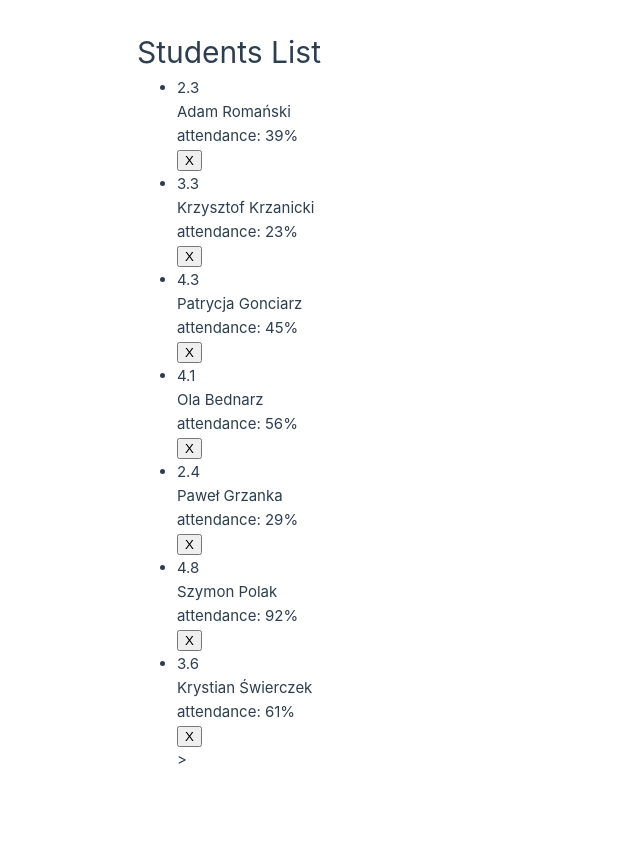
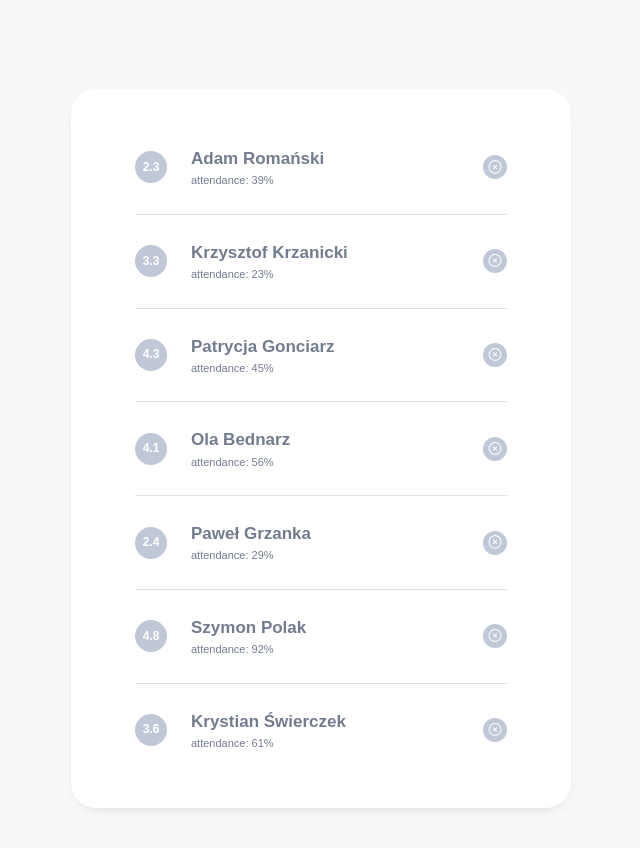
Before and after one commit to writecleancode/studybuddy-vue, a Vue app: page / in a window 1280 px wide. Shown: the top 848 px of the page, without its empty margins (319-959 px from the left). Before the commit the page ends 800 px from the top, so only its background shows below. Built offline with nearby package versions, Linux system fonts and the light colour scheme.

Commit message:
further exercises

```diff
--- a/src/assets/main.css
+++ /dev/null
@@ -1,35 +0,0 @@
-@import './base.css';
-
-#app {
-  max-width: 1280px;
-  margin: 0 auto;
-  padding: 2rem;
-  font-weight: normal;
-}
-
-a,
-.green {
-  text-decoration: none;
-  color: hsla(160, 100%, 37%, 1);
-  transition: 0.4s;
-  padding: 3px;
-}
-
-@media (hover: hover) {
-  a:hover {
-    background-color: hsla(160, 100%, 37%, 0.2);
-  }
-}
-
-@media (min-width: 1024px) {
-  body {
-    display: flex;
-    place-items: center;
-  }
-
-  #app {
-    display: grid;
-    grid-template-columns: 1fr 1fr;
-    padding: 0 2rem;
-  }
-}
--- /dev/null
+++ b/src/assets/styles/main.scss
@@ -0,0 +1,61 @@
+@import './base.css';
+
+*,
+*::before,
+*::after {
+  box-sizing: border-box;
+  margin: 0;
+  padding: 0;
+}
+
+html {
+  font-size: 62.5%;
+  scroll-behavior: smooth;
+  -webkit-tap-highlight-color: transparent;
+}
+
+body {
+  position: relative;
+  color: #3e3e3e;
+  font-size: 1.6rem;
+  font-family: 'Montserrat', sans-serif;
+
+  /* &.preventScroll {
+    overflow-y: hidden;
+  }
+
+  .ReactModalPortal {
+    @media (min-width: 1200px) {
+      display: none;
+    }
+  } */
+}
+
+img {
+  vertical-align: middle;
+}
+
+a,
+button,
+select {
+  font-family: inherit;
+  cursor: pointer;
+}
+
+a {
+  text-decoration: none;
+  color: inherit;
+}
+
+input {
+  font-family: inherit;
+}
+
+button {
+  color: inherit;
+}
+
+table {
+  border-spacing: 0;
+  border-collapse: collapse;
+}
--- a/src/components/StudentsList.vue
+++ /dev/null
@@ -1,23 +0,0 @@
-<script>
-import StudentsListItem from '@/components/StudentsListItem.vue';
-
-export default {
-	components: {
-		StudentsListItem,
-	},
-
-	props: {
-		students: {
-			type: Object,
-		},
-	},
-};
-</script>
-
-<template>
-	<div>
-		<ul>
-			<StudentsListItem v-bind:students />>
-		</ul>
-	</div>
-</template>
--- a/src/components/StudentsListItem.vue
+++ /dev/null
@@ -1,20 +0,0 @@
-<script>
-export default {
-	props: {
-		students: {
-			type: Object,
-		},
-	},
-};
-</script>
-
-<template>
-	<li v-for="student in students">
-		<div>{{ student.average }}</div>
-		<div>
-			<p>{{ student.name }}</p>
-			<p>attendance: {{ student.attendance }}</p>
-		</div>
-		<button>X</button>
-	</li>
-</template>
--- /dev/null
+++ b/src/components/atoms/DeleteButton.vue
@@ -0,0 +1,25 @@
+<template>
+	<button class="delete-button" aria-label="delete student from the list">
+		<img src="@/assets/icons/delete-icon.svg" alt="" />
+	</button>
+</template>
+
+<style scoped>
+.delete-button {
+	display: flex;
+	justify-content: center;
+	align-items: center;
+	margin-left: auto;
+	border: none;
+	border-radius: 100px;
+	width: 24px;
+	height: 24px;
+	/* background-color: ${({ theme }) => theme.colors.grey}; */
+	background-color: #c0c7d6;
+
+	img {
+		width: 60%;
+		height: 60%;
+	}
+}
+</style>
--- /dev/null
+++ b/src/components/atoms/StyledAverage.vue
@@ -0,0 +1,62 @@
+<script>
+export default {
+	props: {
+		average: {
+			type: String,
+		},
+	},
+
+	data() {
+        const bgColor = ''
+		// const bgColor = () => {
+		// 	if (average >= 4) return 'success';
+		// 	if (average >= 3) return 'warning';
+		// 	if (average >= 2) return 'error';
+		// 	return '';
+		// };
+
+		return {
+			bgColor,
+		};
+	},
+};
+</script>
+
+<template>
+	<div v-bind:class="`styled-average-wrapper ${bgColor}`">{{ average }}</div>
+</template>
+
+<style lang="scss" scoped>
+.styled-average-wrapper {
+	display: flex;
+	justify-content: center;
+	align-items: center;
+	width: 32px;
+	height: 32px;
+	border-radius: 100px;
+	/* background-color: ${({ theme, $average }) => {
+		if ($average >= 4) return theme.colors.success;
+		if ($average >= 3) return theme.colors.warning;
+		if ($average >= 2) return theme.colors.error;
+		return theme.colors.grey;
+        }};
+        color: ${({ theme }) => theme.colors.white};
+        font-size: ${({ theme }) => theme.fontSize.m}; */
+	background-color: #c0c7d6;
+	color: #fff;
+	font-size: 1.2rem;
+	font-weight: bold;
+
+	&.success {
+		background-color: #8fcb81;
+	}
+
+	&.warning {
+		background-color: #e1d888;
+	}
+
+	&.error {
+		background-color: #cb8581;
+	}
+}
+</style>
--- /dev/null
+++ b/src/components/atoms/StyledInfo.vue
@@ -0,0 +1,40 @@
+<script>
+export default {
+	props: {
+		name: {
+			type: String,
+		},
+		attendance: {
+			type: String,
+		},
+	},
+};
+</script>
+
+<template>
+	<div class="styled-info-wrapper">
+		<p class="styled-info-name">{{ name }}</p>
+		<p class="styled-info-attendance">attendance: {{ attendance }}</p>
+	</div>
+</template>
+
+<style scoped>
+.styled-info-wrapper {
+	margin-left: 24px;
+}
+
+.styled-info-name {
+	/* color: ${({ theme }) => theme.colors.darkGrey};
+	font-size: ${({ theme }) => theme.fontSize.l}; */
+	color: #737c8e;
+	font-size: 1.7rem;
+	font-weight: bold;
+}
+
+.styled-info-attendance {
+	/* color: ${({ theme }) => theme.colors.darkGrey};
+	font-size: ${({ theme }) => theme.fontSize.s}; */
+	color: #737c8e;
+	font-size: 1.1rem;
+}
+</style>
--- /dev/null
+++ b/src/components/molecules/StudentsListItem.vue
@@ -0,0 +1,43 @@
+<script>
+import StyledAverage from '@/components/atoms/StyledAverage.vue';
+import StyledInfo from '@/components/atoms/StyledInfo.vue';
+import DeleteButton from '@/components/atoms/DeleteButton.vue';
+
+export default {
+	props: {
+		students: {
+			type: Object,
+		},
+		deleteStudent: {
+			type: Function,
+		},
+	},
+
+	components: {
+		StyledAverage,
+		StyledInfo,
+		DeleteButton,
+	},
+};
+</script>
+
+<template>
+	<li v-for="{ average, name, attendance } in students" class="styled-list-item">
+		<StyledAverage v-bind:average />
+		<StyledInfo v-bind:name v-bind:attendance />
+		<DeleteButton v-on:click="deleteStudent(name)" />
+	</li>
+</template>
+
+<style scoped>
+.styled-list-item {
+	display: flex;
+	align-items: center;
+	padding: 24px 0;
+	border-bottom: 1px solid #dfe2e8;
+
+	&:last-child {
+		border-bottom: none;
+	}
+}
+</style>
--- /dev/null
+++ b/src/components/organisms/StudentsList.vue
@@ -0,0 +1,43 @@
+<script>
+import StudentsListItem from '@/components/molecules/StudentsListItem.vue';
+
+export default {
+	components: {
+		StudentsListItem,
+	},
+
+	props: {
+		students: {
+			type: Object,
+		},
+		deleteStudent: {
+			type: Function,
+		},
+	},
+};
+</script>
+
+<template>
+	<div class="wrapper">
+		<ul class="styled-list">
+			<StudentsListItem v-bind:students v-bind:deleteStudent />
+		</ul>
+	</div>
+</template>
+
+<style scoped>
+.wrapper {
+	margin: 25px;
+	padding: 32px 64px;
+	border-radius: 25px;
+	width: 100%;
+	max-width: 500px;
+	/* background-color: ${({ theme }) => theme.colors.white}; */
+	background-color: #fff;
+	box-shadow: 0 5px 15px -10px rgba(0, 0, 0, 0.3);
+}
+
+.styled-list {
+	list-style: none;
+}
+</style>
--- a/src/main.ts
+++ b/src/main.ts
@@ -1,5 +1,4 @@
-import './assets/main.css';
-
+import './assets/styles/main.scss';
 import { createApp } from 'vue';
 import App from './views/App.vue';
 
--- a/src/views/App.vue
+++ b/src/views/App.vue
@@ -1,13 +1,20 @@
 <script lang="ts">
-import StudentsList from '@/components/StudentsList.vue';
+import { ref } from 'vue';
 import { students as studentsData } from '@/data/students';
+import StudentsList from '@/components/organisms/StudentsList.vue';
 
 export default {
 	data() {
-		const students = studentsData;
+		const students = ref(studentsData);
+
+		const deleteStudent = name => {
+			const filteredStudnets = students.value.filter(student => student.name !== name);
+			students.value = filteredStudnets;
+		};
 
 		return {
 			students,
+			deleteStudent,
 		};
 	},
 
@@ -18,10 +25,19 @@ export default {
 </script>
 
 <template>
-	<div>
-		<h1>Students List</h1>
-		<StudentsList v-bind:students />
+	<div class="main-wrapper">
+		<StudentsList v-bind:students v-bind:deleteStudent />
 	</div>
 </template>
 
-<style scoped></style>
+<style scoped>
+.main-wrapper {
+	display: flex;
+	justify-content: center;
+	align-items: center;
+	padding: 64px;
+	min-height: 100vh;
+	/* background-color: ${({ theme }) => theme.colors.lightGrey}; */
+	background-color: #f7f8fa;
+}
+</style>
```
Also changed, not shown: src/assets/icons/delete-icon.svg (added), src/assets/logo.svg (deleted), src/assets/styles/base.css (renamed from src/assets/base.css).
